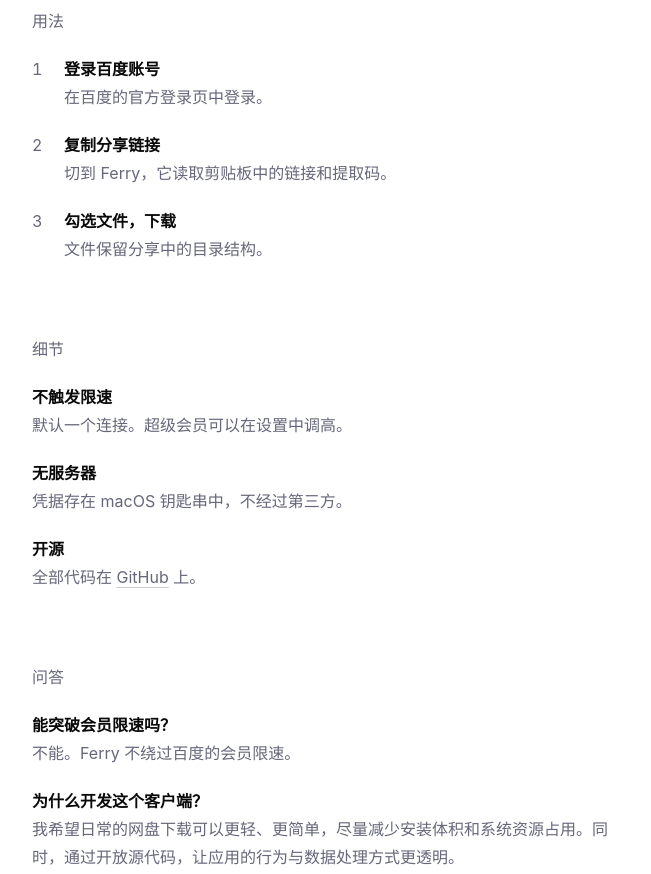
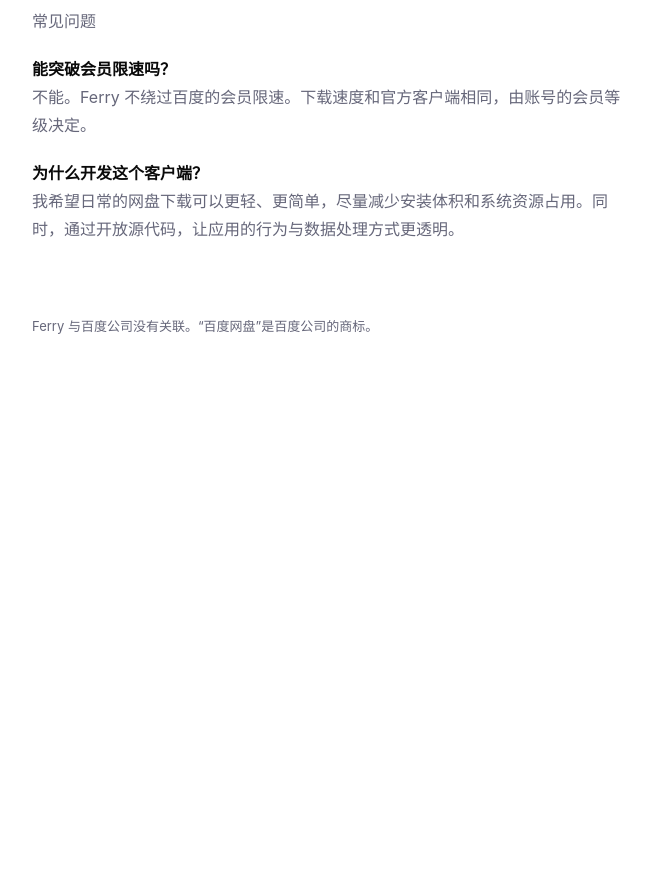
Before and after one commit to yiquncode/BaiduPCS-Swift, a plain HTML site: page website/public/index.html in a window 1280 px wide. Shown: the part 1360-2234 px from the top of the page, without its empty margins (312-963 px from the left). After the commit the page ends 1697 px from the top, so only its background shows below. Drawn offline with Linux system fonts and the light colour scheme.

Commit message:
docs: trim the README to user-facing content
- State that Ferry uses few resources and does not raise download speed.
- Shorten the feature list and add the no-server point.

```diff
--- a/website/public/index.html
+++ b/website/public/index.html
@@ -3,7 +3,7 @@
 <head>
 <meta charset="utf-8">
 <meta name="viewport" content="width=device-width, initial-scale=1">
-<title>Ferry · 百度网盘下载工具，macOS 版</title>
+<title>Ferry</title>
 <meta name="description" content="Ferry 是一款百度网盘下载工具，macOS 版。使用 Swift 开发、隐私优先，专注于稳定、高效地下载文件。">
 <meta name="color-scheme" content="light">
 <meta name="theme-color" content="#ffffff">
@@ -206,36 +206,9 @@
 <div class="sections">
 
   <section class="section column rise" style="animation-delay: 0.24s">
-    <h2>用法</h2>
-    <ol>
-      <li class="step">
-        <span class="step-number">1</span>
-        <div><p class="title">登录百度账号</p><p class="detail">在百度的官方登录页中登录。</p></div>
-      </li>
-      <li class="step">
-        <span class="step-number">2</span>
-        <div><p class="title">复制分享链接</p><p class="detail">切到 Ferry，它读取剪贴板中的链接和提取码。</p></div>
-      </li>
-      <li class="step">
-        <span class="step-number">3</span>
-        <div><p class="title">勾选文件，下载</p><p class="detail">文件保留分享中的目录结构。</p></div>
-      </li>
-    </ol>
-  </section>
-
-  <section class="section column rise" style="animation-delay: 0.32s">
-    <h2>细节</h2>
-    <ul>
-      <li><p class="title">不触发限速</p><p class="detail">默认一个连接。超级会员可以在设置中调高。</p></li>
-      <li><p class="title">无服务器</p><p class="detail">凭据存在 macOS 钥匙串中，不经过第三方。</p></li>
-      <li><p class="title">开源</p><p class="detail">全部代码在 <a href="https://github.com/yiquncode/BaiduPCS-Swift">GitHub</a> 上。</p></li>
-    </ul>
-  </section>
-
-  <section class="section column rise" style="animation-delay: 0.40s">
-    <h2>问答</h2>
+    <h2>常见问题</h2>
     <dl>
-      <div><dt>能突破会员限速吗？</dt><dd>不能。Ferry 不绕过百度的会员限速。</dd></div>
+      <div><dt>能突破会员限速吗？</dt><dd>不能。Ferry 不绕过百度的会员限速。下载速度和官方客户端相同，由账号的会员等级决定。</dd></div>
       <div><dt>为什么开发这个客户端？</dt><dd>我希望日常的网盘下载可以更轻、更简单，尽量减少安装体积和系统资源占用。同时，通过开放源代码，让应用的行为与数据处理方式更透明。</dd></div>
     </dl>
   </section>
```
Also changed, not shown: 1 other file.
